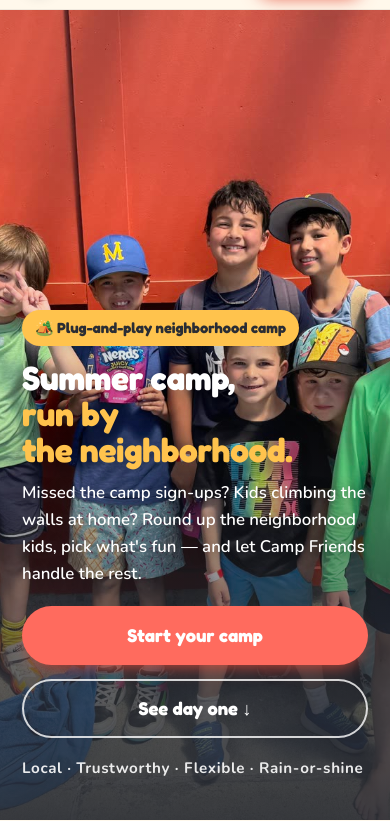
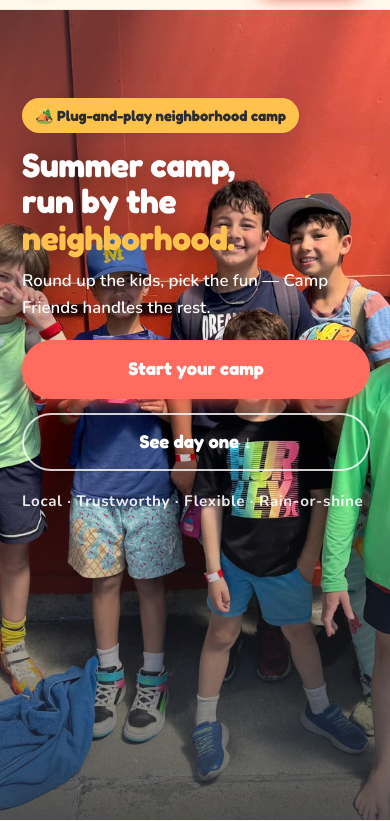
Before and after one commit to toddfishman/camp-friends, a plain HTML site: page index.html in a window 390 px wide. Shown: the part 55-876 px from the top of the page. Drawn offline with nearby package versions, Linux system fonts and the light colour scheme.

Commit message:
Move hero text to upper-left, tighten copy
Co-Authored-By: Claude Opus 4.8 <noreply@anthropic.com>

```diff
--- a/assets/css/style.css
+++ b/assets/css/style.css
@@ -71,17 +71,20 @@ img{max-width:100%;display:block}
 .nav-links a:not(.btn):hover{color:var(--ink)}
 
 /* ---------- Hero ---------- */
-.hero{position:relative;min-height:100vh;display:flex;align-items:flex-end;overflow:hidden;color:#fff}
-.hero-img{position:absolute;inset:0;background-size:cover;background-position:center 32%;transform:scale(1.04)}
+.hero{position:relative;min-height:100vh;display:flex;align-items:flex-start;justify-content:flex-start;overflow:hidden;color:#fff}
+.hero-img{position:absolute;inset:0;background-size:cover;background-position:center 42%;transform:scale(1.04)}
 .hero-overlay{position:absolute;inset:0;
-  background:linear-gradient(180deg,rgba(42,45,52,.18) 0%,rgba(42,45,52,0) 26%,rgba(42,45,52,.10) 50%,rgba(42,45,52,.72) 80%,rgba(42,45,52,.92) 100%);}
-.hero-content{position:relative;z-index:2;max-width:760px;padding:0 22px 48px;margin:0 auto;width:100%}
+  background:
+    radial-gradient(135% 95% at 0% -8%, rgba(18,26,36,.74) 0%, rgba(18,26,36,.30) 34%, rgba(18,26,36,0) 60%),
+    linear-gradient(180deg, rgba(42,45,52,0) 55%, rgba(42,45,52,.78) 100%);}
+.hero-content{position:relative;z-index:2;max-width:560px;text-align:left;
+  padding:104px 22px 0 40px;margin:0;width:100%}
 .kicker{display:inline-block;background:var(--sun);color:var(--ink);font-weight:800;
   font-family:'Fredoka',sans-serif;padding:.4em .9em;border-radius:999px;font-size:.92rem;margin-bottom:14px;box-shadow:var(--shadow-sm)}
 .hero h1{font-size:clamp(2.3rem,5.4vw,3.9rem);font-weight:700;text-shadow:0 4px 24px rgba(0,0,0,.45)}
 .hero .hl{color:var(--sun)}
-.lede{font-size:clamp(1.05rem,2.1vw,1.3rem);max-width:600px;margin:14px 0 22px;font-weight:600;text-shadow:0 2px 14px rgba(0,0,0,.55)}
-.hero-cta{display:flex;gap:14px;flex-wrap:wrap}
+.lede{font-size:clamp(1.05rem,2.1vw,1.3rem);max-width:420px;margin:14px auto 22px 0;font-weight:600;text-shadow:0 2px 14px rgba(0,0,0,.55)}
+.hero-cta{display:flex;gap:14px;flex-wrap:wrap;justify-content:flex-start}
 .hero-note{margin-top:18px;font-weight:700;letter-spacing:.04em;opacity:.9;font-size:.95rem}
 
 /* ---------- Bands / sections ---------- */
@@ -198,10 +201,10 @@ img{max-width:100%;display:block}
   .features,.perks,.steps{grid-template-columns:1fr}
   .signup{grid-template-columns:1fr;padding:24px}
   .hero{min-height:96vh}
-  .hero-img{background-position:center 14%}
+  .hero-img{background-position:center 62%}
   .hero h1{font-size:clamp(2.1rem,8vw,2.7rem)}
-  .lede{font-size:1.05rem;margin:12px 0 18px}
-  .hero-content{padding-bottom:40px}
+  .lede{font-size:1.05rem;margin:12px auto 18px 0}
+  .hero-content{padding:88px 20px 0 22px}
   .hero-cta{flex-direction:column}
   .hero-cta .btn{width:100%;text-align:center}
 }
--- a/index.html
+++ b/index.html
@@ -47,8 +47,8 @@
     <div class="hero-overlay"></div>
     <div class="hero-content reveal">
       <span class="kicker">🏕️ Plug-and-play neighborhood camp</span>
-      <h1>Summer camp,<br><span class="hl">run by the&nbsp;neighborhood.</span></h1>
-      <p class="lede">Missed the camp sign-ups? Kids climbing the walls at home? Round up the neighborhood kids, pick what's fun — and let Camp Friends handle the rest.</p>
+      <h1>Summer camp,<br>run by the<br><span class="hl">neighborhood.</span></h1>
+      <p class="lede">Round up the kids, pick the fun — Camp Friends handles the rest.</p>
       <div class="hero-cta">
         <a class="btn btn-lg" href="#start">Start your camp</a>
         <a class="btn btn-ghost btn-lg" href="#proof">See day one ↓</a>
```
